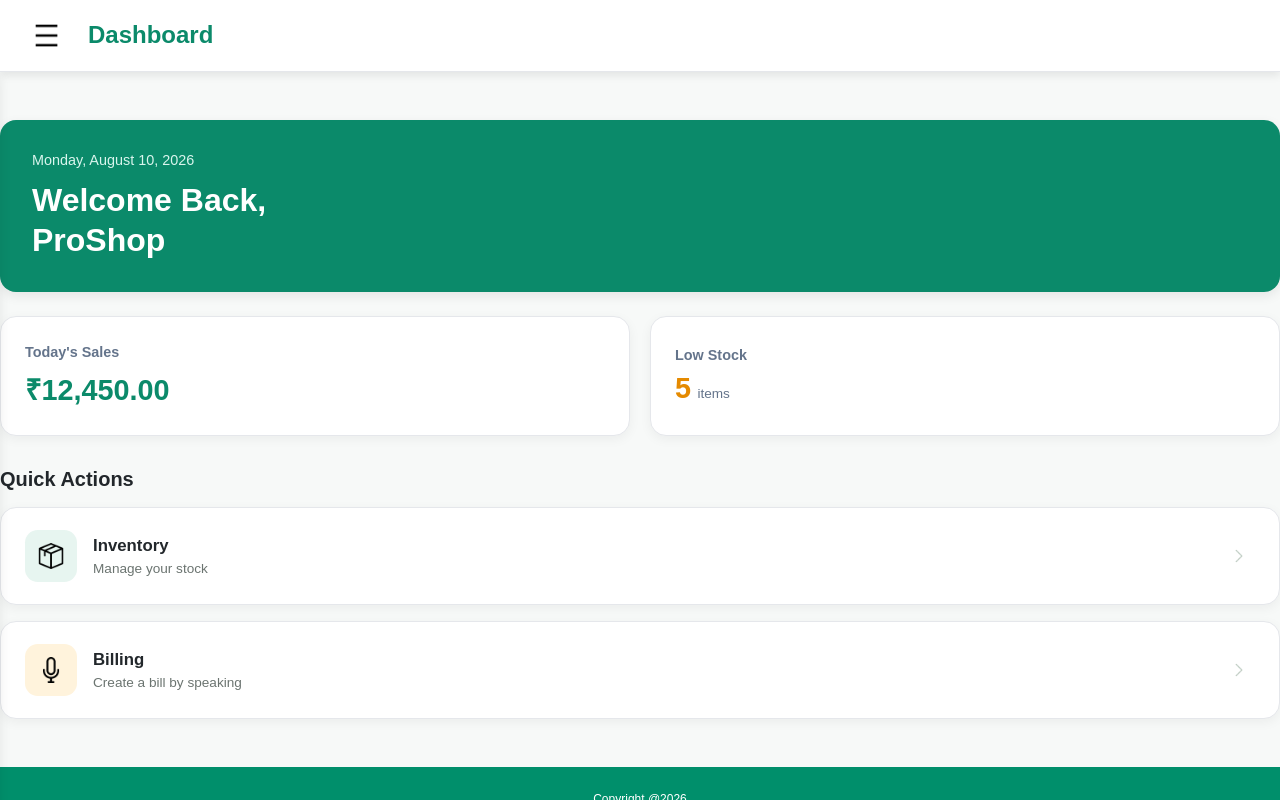
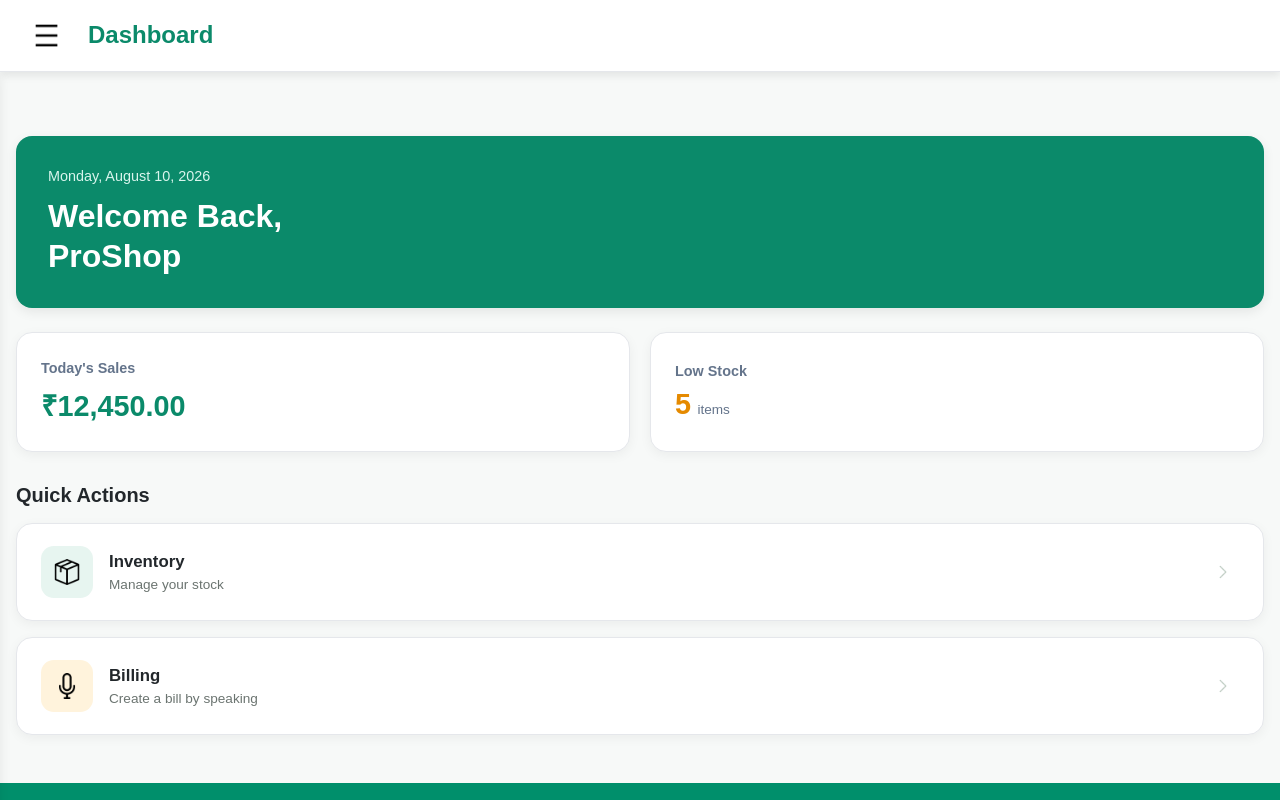
Before and after one commit to abhay2226/BillAPP, a React (Create React App) app in the folder billapp/: page /dashboard in a window 1280 px wide. Built offline with nearby package versions, Linux system fonts and the light colour scheme.

Commit message:
padding issue

```diff
--- a/billapp/src/pages/Dashboard/Dashboard.css
+++ b/billapp/src/pages/Dashboard/Dashboard.css
@@ -34,6 +34,13 @@ SIDEBAR OPEN - MAIN CONTENT
   }
 
 } */
+
+.main-content {
+    width: 100%;
+
+    padding: 0.5rem;
+    /* padding-bottom: 1rem; */
+  }
 
 
 /* =========================================================
@@ -353,9 +360,9 @@ TABLET
 
   .main-content {
     width: 100%;
-    margin-left: 0;
+    /* margin-left: 0; */
 
-    padding: 1rem;
+    padding: 0.5rem;
     padding-bottom: 1rem;
   }
 
@@ -496,3 +503,12 @@ SMALL MOBILE
   }
 
 }
+
+@media screen and (min-width: 1024px) {
+    .main-content {
+        flex: 1 1 auto;
+        width: 100%;
+        min-width: 0;
+        padding: 1rem;
+    }
+}
--- a/billapp/src/pages/Inventory/Inventory.css
+++ b/billapp/src/pages/Inventory/Inventory.css
@@ -2,7 +2,7 @@
    SEARCH
 ========================================================= */
 .main-container{
-  padding: 0.5rem;
+  padding:1.5rem;
 }
 .search-inventory-cards{
   position:relative;
@@ -1015,6 +1015,7 @@
     min-width: 0;
 
     overflow: hidden;
+    padding: 0.5rem;
   }
 
   /*
@@ -1027,6 +1028,7 @@
     min-width: 0;
 
     overflow: hidden;
+    padding: 0.5rem;
   }
 
 
@@ -1192,6 +1194,7 @@
     min-width: 0;
 
     overflow: hidden;
+    padding: 0.5rem;
   }
 
   .main-container > div {
@@ -1200,6 +1203,7 @@
     min-width: 0;
 
     overflow: hidden;
+    padding: 0.5rem;
   }
 
 
@@ -1393,6 +1397,7 @@
     min-width: 0;
 
     overflow: hidden;
+    padding: 0.5rem;
   }
 
   .main-container > div {
@@ -1401,6 +1406,7 @@
     min-width: 0;
 
     overflow: hidden;
+    padding: 0.5rem;
   }
 
 
--- a/billapp/src/pages/Voicebilling/Voicebilling.css
+++ b/billapp/src/pages/Voicebilling/Voicebilling.css
@@ -1086,7 +1086,7 @@
     width: 100%;
     min-width: 0;
 
-    padding-left: 0;
+    /* padding-left: 0; */
   }
 
 }
```
